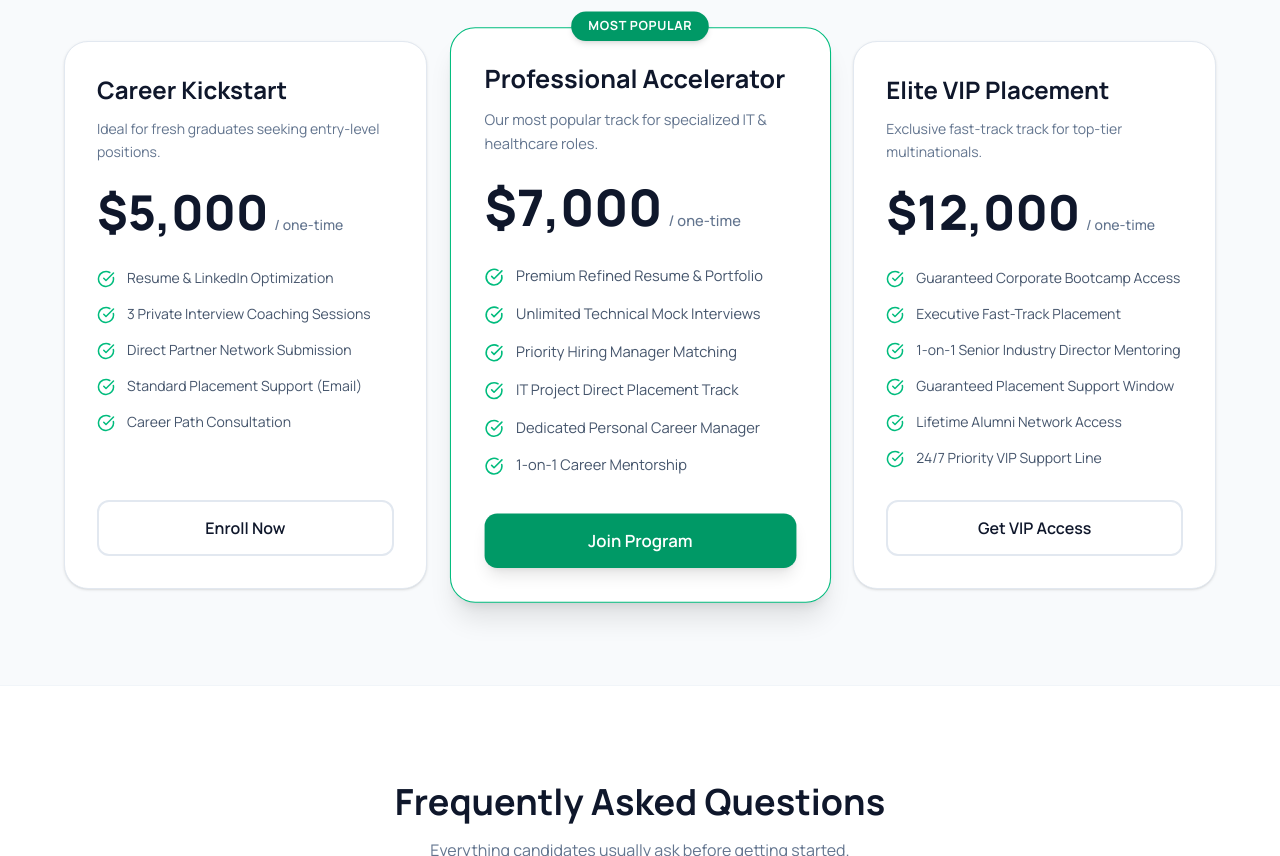
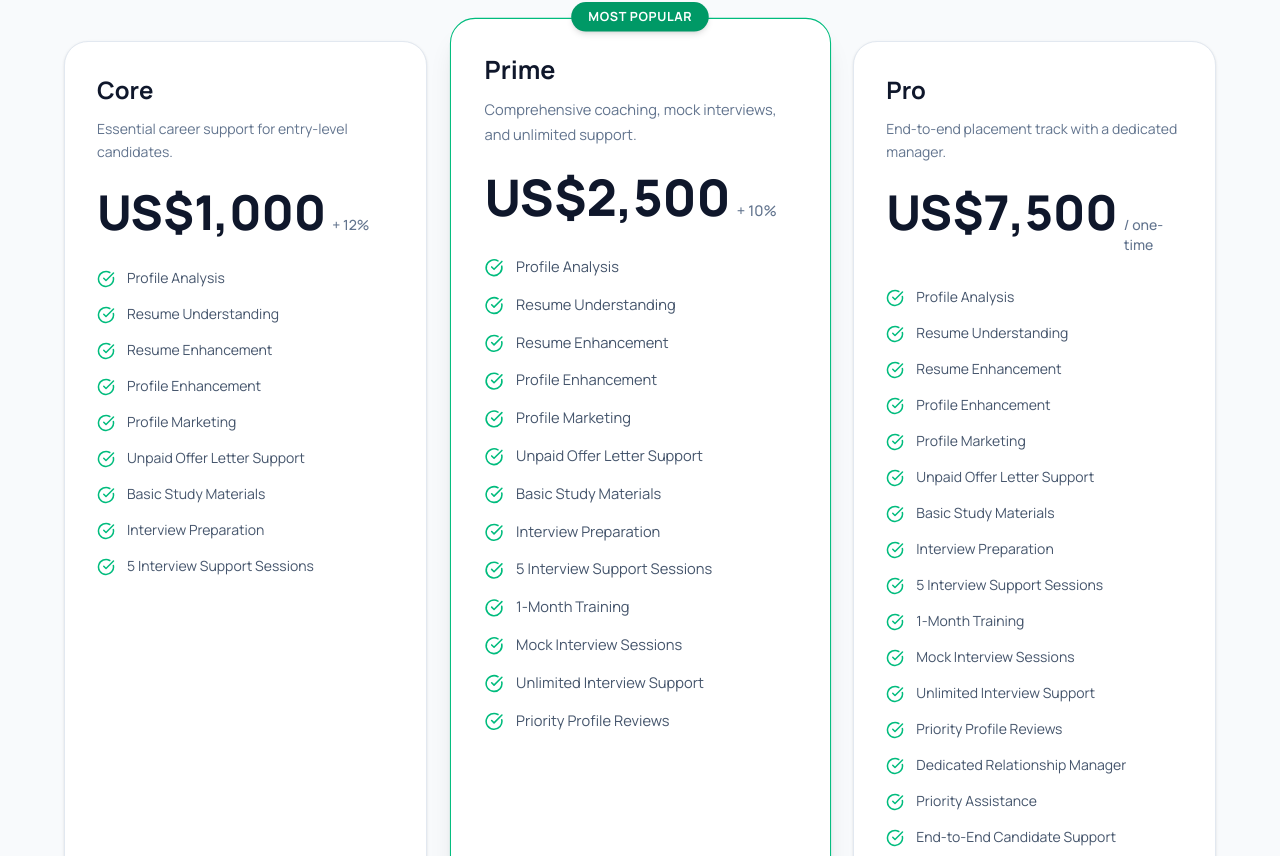
Before and after one commit to khushh1711/nexmovetalent, a React (Vite) app: page /services in a window 1280 px wide. Shown: the part 3604-4460 px from the top of the page. Built offline with nearby package versions, Linux system fonts and the light colour scheme.

Commit message:
prod ready changes

```diff
--- a/src/components/common/WorldMap.jsx
+++ b/src/components/common/WorldMap.jsx
@@ -32,7 +32,7 @@ const WorldMap = () => {
       label: "USA",
       tagline: "Primary Market Hub",
       stats: [
-        { icon: Users, label: "Hiring Partners", value: "35+ Companies" },
+        { icon: Users, label: "Hiring Partners", value: "180+ Companies" },
         { icon: Briefcase, label: "Active Positions", value: "120+ Roles" },
         { icon: Award, label: "Recruiters", value: "24/7 Coverage" }
       ],
@@ -46,7 +46,7 @@ const WorldMap = () => {
       label: "CAN",
       tagline: "Rapid Growth Market",
       stats: [
-        { icon: Users, label: "Hiring Partners", value: "15+ Companies" },
+        { icon: Users, label: "Hiring Partners", value: "70+ Companies" },
         { icon: Briefcase, label: "Active Positions", value: "50+ Roles" },
         { icon: Award, label: "Success Rate", value: "98% Placed" }
       ],
@@ -59,8 +59,8 @@ const WorldMap = () => {
     tagline: "Unified Recruitment Ecosystem",
     desc: "NexMoveTalent provides cross-border recruitment solutions connecting elite professionals to top-tier organizations across the USA and Canada.",
     stats: [
-      { icon: Users, label: "Total Partners", value: "50+ Brands" },
-      { icon: Briefcase, label: "Total Placed", value: "5,000+ Talents" },
+      { icon: Users, label: "Total Partners", value: "250+ Brands" },
+      { icon: Briefcase, label: "Total Placed", value: "500+ Talents" },
       { icon: Award, label: "Placement Success", value: "98% Rate" }
     ]
   };
--- a/src/components/layout/Footer.jsx
+++ b/src/components/layout/Footer.jsx
@@ -232,7 +232,7 @@ const Footer = () => {
                 </svg>
               </a>
               <a
-                href="https://facebook.com"
+                href="https://www.facebook.com/share/1CnZmMd48s/?mibextid=wwXIfr"
                 target="_blank"
                 rel="noreferrer"
                 className="w-10 h-10 rounded-xl bg-slate-800/80 border border-slate-700 flex items-center justify-center hover:bg-emerald-600 hover:text-white transition-all duration-300 hover:-translate-y-1 text-slate-400"
@@ -243,7 +243,7 @@ const Footer = () => {
                 </svg>
               </a>
               <a
-                href="https://instagram.com"
+                href="https://www.instagram.com/nexmovetalent?igsh=N2dvbzVvb29kajNp&utm_source=qr"
                 target="_blank"
                 rel="noreferrer"
                 className="w-10 h-10 rounded-xl bg-slate-800/80 border border-slate-700 flex items-center justify-center hover:bg-emerald-600 hover:text-white transition-all duration-300 hover:-translate-y-1 text-slate-400"
--- a/src/pages/About.jsx
+++ b/src/pages/About.jsx
@@ -281,7 +281,7 @@ const About = () => {
                                     <div>
 
                                         <h3 className="text-xl font-bold text-slate-900">
-                                            <AnimatedCounter value="5000+" />
+                                            <AnimatedCounter value="500+" />
                                         </h3>
 
                                         <p className="text-sm text-slate-500">
@@ -885,7 +885,7 @@ const About = () => {
                         <div>
 
                             <h2 className="text-5xl font-bold text-emerald-600">
-                                <AnimatedCounter value="5000+" />
+                                <AnimatedCounter value="500+" />
                             </h2>
 
                             <p className="mt-4 text-slate-600">
@@ -899,7 +899,7 @@ const About = () => {
                         <div>
 
                             <h2 className="text-5xl font-bold text-emerald-600">
-                                <AnimatedCounter value="300+" />
+                                <AnimatedCounter value="250+" />
                             </h2>
 
                             <p className="mt-4 text-slate-600">
--- a/src/pages/Contact.jsx
+++ b/src/pages/Contact.jsx
@@ -54,7 +54,7 @@ const faqs = [
     },
     {
         question: "Do you charge candidates?",
-        answer: "No. Our recruitment services are completely free for candidates."
+        answer: "Standard recruitment and candidate matching services are completely free. We only charge for our optional, structured preparation and bootcamp plans (Core, Prime, Pro) which offer personalized resume enhancements, dedicated training, and direct career manager assistance."
     },
     {
         question: "Can fresh graduates apply?",
@@ -97,9 +97,9 @@ const Contact = () => {
         if (role === "candidate") {
             messageText = "Hi NexMoveTalent team,\n\nI would like to submit my profile for candidate recruitment opportunities in North America. Please let me know the next steps.";
             if (plan) {
-                const planTitle = plan === "career-kickstart" ? "Career Kickstart ($5,000)"
-                    : plan === "professional-accelerator" ? "Professional Accelerator ($7,000)"
-                        : "Elite VIP Placement ($12,000)";
+                const planTitle = plan === "core" ? "Core (US$1,000 + 12%)"
+                    : plan === "prime" ? "Prime (US$2,500 + 10%)"
+                        : "Pro (US$7,500 One-Time)";
                 messageText = `Hi NexMoveTalent team,\n\nI want to enroll in the "${planTitle}" program. Please contact me with details on how to proceed.`;
             }
         } else if (role === "employer") {
@@ -451,11 +451,11 @@ const Contact = () => {
                                 </p>
                                 <div className="mt-10 grid grid-cols-2 gap-6">
                                     <div>
-                                        <h4 className="text-4xl font-bold text-emerald-500">50+</h4>
+                                        <h4 className="text-4xl font-bold text-emerald-500">250+</h4>
                                         <p className="text-slate-500 mt-2">Hiring Partners</p>
                                     </div>
                                     <div>
-                                        <h4 className="text-4xl font-bold text-emerald-500">5,000+</h4>
+                                        <h4 className="text-4xl font-bold text-emerald-500">500+</h4>
                                         <p className="text-slate-500 mt-2">Candidates Connected</p>
                                     </div>
                                     <div>
@@ -463,8 +463,8 @@ const Contact = () => {
                                         <p className="text-slate-500 mt-2">Placement Success</p>
                                     </div>
                                     <div>
-                                        <h4 className="text-4xl font-bold text-emerald-500">48h</h4>
-                                        <p className="text-slate-500 mt-2">Average Response</p>
+                                        <h4 className="text-4xl font-bold text-emerald-500">24/7</h4>
+                                        <p className="text-slate-500 mt-2">Initial Response</p>
                                     </div>
                                 </div>
                             </div>
--- a/src/pages/Home.jsx
+++ b/src/pages/Home.jsx
@@ -34,7 +34,7 @@ const trustPoints = [
 const stats = [
     {
         icon: <Users size={18} />,
-        title: "5000+",
+        title: "500+",
         subtitle: "Candidates Connected",
     },
 ];
@@ -76,34 +76,42 @@ const industries = [
     {
         title: "Information Technology",
         icon: <Monitor size={28} />,
+        description: "Placing top-tier software engineers, cloud architects, cybersecurity specialists, and IT leaders in cutting-edge tech roles.",
     },
     {
         title: "Healthcare",
         icon: <HeartPulse size={28} />,
+        description: "Connecting registered nurses, allied health professionals, medical technicians, and administrators with premium medical facilities.",
     },
     {
         title: "Finance & Banking",
         icon: <Landmark size={28} />,
+        description: "Matching skilled financial analysts, investment bankers, accountants, and wealth managers with leading financial institutions.",
     },
     {
         title: "Engineering",
         icon: <Cog size={28} />,
+        description: "Bridging the gap for mechanical, electrical, civil, and software engineers with innovative manufacturing and infrastructure projects.",
     },
     {
         title: "Manufacturing",
         icon: <Factory size={28} />,
+        description: "Staffing essential operations, quality assurance, logistics, supply chain, and production management roles for modern plants.",
     },
     {
         title: "Construction",
         icon: <Building2 size={28} />,
+        description: "Supplying project managers, safety inspectors, civil estimators, and skilled site supervisors for commercial and residential builders.",
     },
     {
         title: "Retail",
         icon: <ShoppingBag size={28} />,
+        description: "Placing store managers, logistics operators, category planners, and corporate retail leaders to optimize high-volume operations.",
     },
     {
         title: "Professional Services",
         icon: <BriefcaseBusiness size={28} />,
+        description: "Recruiting business consultants, legal professionals, marketing experts, and executive support specialists for corporate leaders.",
     },
 ];
 
@@ -142,21 +150,21 @@ const processSteps = [
 
 const testimonials = [
     {
-        name: "Sarah Jenkins",
+        name: "Aarav Sharma",
         role: "Senior Cloud Architect",
         review:
             "NexMoveTalent didn't just find me a job—they found the right opportunity that aligned perfectly with my career goals.",
-        image: "https://randomuser.me/api/portraits/women/65.jpg",
+        image: "https://randomuser.me/api/portraits/men/65.jpg",
     },
     {
-        name: "David Chen",
+        name: "Rohan Mehta",
         role: "HR Director, Tech Global",
         review:
             "Their recruitment process was transparent, fast and incredibly professional. Highly recommended.",
         image: "https://randomuser.me/api/portraits/men/42.jpg",
     },
     {
-        name: "Elena Rodriguez",
+        name: "Priya Patel",
         role: "Registered Nurse",
         review:
             "Excellent communication from application to placement. They genuinely cared about my success.",
@@ -335,7 +343,7 @@ const Home = () => {
                                 <div>
 
                                     <h4 className="font-bold text-lg">
-                                        <AnimatedCounter value="5000+" />
+                                        <AnimatedCounter value="500+" />
                                     </h4>
 
                                     <p className="text-sm text-slate-500">
@@ -366,7 +374,7 @@ const Home = () => {
                         <div>
 
                             <h2 className="text-5xl lg:text-6xl font-bold text-slate-900">
-                                <AnimatedCounter value="5000+" />
+                                <AnimatedCounter value="500+" />
                             </h2>
 
                             <p className="mt-3 text-slate-500">
@@ -380,7 +388,7 @@ const Home = () => {
                         <div>
 
                             <h2 className="text-5xl lg:text-6xl font-bold text-slate-900">
-                                <AnimatedCounter value="300+" />
+                                <AnimatedCounter value="250+" />
                             </h2>
 
                             <p className="mt-3 text-slate-500">
@@ -408,7 +416,7 @@ const Home = () => {
                         <div>
 
                             <h2 className="text-5xl lg:text-6xl font-bold text-slate-900">
-                                <AnimatedCounter value="48h" />
+                                <AnimatedCounter value="24/7" />
                             </h2>
 
                             <p className="mt-3 text-slate-500">
@@ -854,8 +862,7 @@ const Home = () => {
 
                                 <p className="mt-3 text-slate-500 leading-7">
 
-                                    Specialized recruitment solutions and career
-                                    opportunities tailored for this industry.
+                                    {industry.description}
 
                                 </p>
 
--- a/src/pages/Services.jsx
+++ b/src/pages/Services.jsx
@@ -87,7 +87,7 @@ const faqs = [
     {
         question: "Who can apply through NexMoveTalent?",
         answer:
-            "Students, fresh graduates and experienced professionals looking for new career opportunities can apply through NexMoveTalent.",
+            "Candidates (students, fresh graduates, and experienced professionals) looking for career placement can apply. Additionally, companies/employers seeking recruitment or staffing services and organizations looking for software development solutions can partner with us by submitting their requirements.",
     },
     {
         question: "Do you only recruit for IT roles?",
@@ -97,7 +97,7 @@ const faqs = [
     {
         question: "Do candidates pay recruitment fees?",
         answer:
-            "No. Our recruitment services are completely free for job seekers.",
+            "Our standard recruitment and staffing placement services are completely free for job seekers. However, we offer structured preparation plans (Core, Prime, Pro) for students and graduates looking for specialized training, dedicated career manager coaching, and premium direct profile marketing bootcamp programs.",
     },
     {
         question: "Can freshers apply?",
@@ -113,48 +113,69 @@ const faqs = [
 
 const plans = [
     {
-        name: "Career Kickstart",
-        price: "$5,000",
-        period: "one-time",
-        tagline: "Ideal for fresh graduates seeking entry-level positions.",
+        name: "Core",
+        price: "US$1,000",
+        period: "+ 12%",
+        tagline: "Essential career support for entry-level candidates.",
         features: [
-            "Resume & LinkedIn Optimization",
-            "3 Private Interview Coaching Sessions",
-            "Direct Partner Network Submission",
-            "Standard Placement Support (Email)",
-            "Career Path Consultation",
+            "Profile Analysis",
+            "Resume Understanding",
+            "Resume Enhancement",
+            "Profile Enhancement",
+            "Profile Marketing",
+            "Unpaid Offer Letter Support",
+            "Basic Study Materials",
+            "Interview Preparation",
+            "5 Interview Support Sessions",
         ],
         buttonText: "Enroll Now",
         popular: false,
     },
     {
-        name: "Professional Accelerator",
-        price: "$7,000",
-        period: "one-time",
-        tagline: "Our most popular track for specialized IT & healthcare roles.",
+        name: "Prime",
+        price: "US$2,500",
+        period: "+ 10%",
+        tagline: "Comprehensive coaching, mock interviews, and unlimited support.",
         features: [
-            "Premium Refined Resume & Portfolio",
-            "Unlimited Technical Mock Interviews",
-            "Priority Hiring Manager Matching",
-            "IT Project Direct Placement Track",
-            "Dedicated Personal Career Manager",
-            "1-on-1 Career Mentorship",
+            "Profile Analysis",
+            "Resume Understanding",
+            "Resume Enhancement",
+            "Profile Enhancement",
+            "Profile Marketing",
+            "Unpaid Offer Letter Support",
+            "Basic Study Materials",
+            "Interview Preparation",
+            "5 Interview Support Sessions",
+            "1-Month Training",
+            "Mock Interview Sessions",
+            "Unlimited Interview Support",
+            "Priority Profile Reviews",
         ],
         buttonText: "Join Program",
         popular: true,
     },
     {
-        name: "Elite VIP Placement",
-        price: "$12,000",
+        name: "Pro",
+        price: "US$7,500",
         period: "one-time",
-        tagline: "Exclusive fast-track track for top-tier multinationals.",
+        tagline: "End-to-end placement track with a dedicated manager.",
         features: [
-            "Guaranteed Corporate Bootcamp Access",
-            "Executive Fast-Track Placement",
-            "1-on-1 Senior Industry Director Mentoring",
-            "Guaranteed Placement Support Window",
-            "Lifetime Alumni Network Access",
-            "24/7 Priority VIP Support Line",
+            "Profile Analysis",
+            "Resume Understanding",
+            "Resume Enhancement",
+            "Profile Enhancement",
+            "Profile Marketing",
+            "Unpaid Offer Letter Support",
+            "Basic Study Materials",
+            "Interview Preparation",
+            "5 Interview Support Sessions",
+            "1-Month Training",
+            "Mock Interview Sessions",
+            "Unlimited Interview Support",
+            "Priority Profile Reviews",
+            "Dedicated Relationship Manager",
+            "Priority Assistance",
+            "End-to-End Candidate Support",
         ],
         buttonText: "Get VIP Access",
         popular: false,
@@ -596,7 +617,11 @@ const Services = () => {
 
                                     <div className="mt-6 flex items-baseline gap-1.5">
                                         <span className="text-5xl font-extrabold text-slate-900">{plan.price}</span>
-                                        <span className="text-slate-500 text-sm font-medium">/ {plan.period}</span>
+                                        {plan.period && (
+                                            <span className="text-slate-500 text-sm font-medium">
+                                                {plan.period.startsWith("+") ? "" : "/ "}{plan.period}
+                                            </span>
+                                        )}
                                     </div>
 
                                     <ul className="space-y-4 mt-8">
@@ -610,7 +635,7 @@ const Services = () => {
                                 </div>
 
                                 <div className="mt-8">
-                                    <Link to={plan.name === "Career Kickstart" ? "/contact?role=candidate&plan=career-kickstart" : plan.name === "Professional Accelerator" ? "/contact?role=candidate&plan=professional-accelerator" : "/contact?role=candidate&plan=elite-vip"}>
+                                    <Link to={plan.name === "Core" ? "/contact?role=candidate&plan=core" : plan.name === "Prime" ? "/contact?role=candidate&plan=prime" : "/contact?role=candidate&plan=pro"}>
                                         <Button
                                             variant={plan.popular ? "primary" : "secondary"}
                                             className="w-full py-3"
```
Also changed, not shown: src/assets/logo/NMT-logo-Linkedin.png (added).
